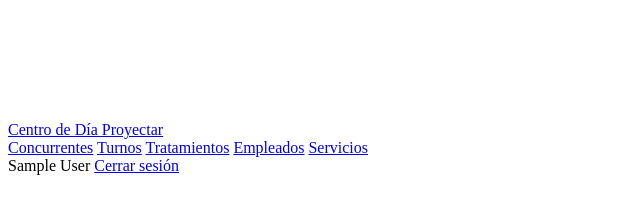
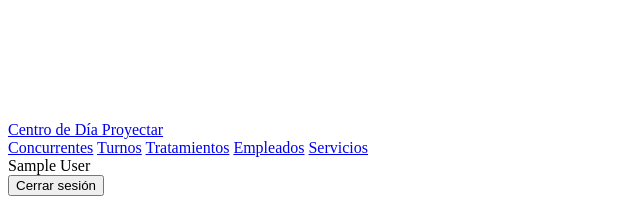
Before and after one commit to Maxi-Lopez/Practica_Profesionalizante_II_Lopez, a Django app: template templates/partials/navbar.html in a window 1280 px wide. Shown: the part 1151-1363 px from the top of the page, without its empty margins (0-640 px from the left). Before the commit the page ends 1326 px from the top, so only its background shows below. Run offline with Django 5.2, Linux system fonts and the light colour scheme; the template is opened without the code that fills it, so the values that code supplies are empty; the visitor is signed in with stand-in values (Sample User, id 1); parts of the project's set-up code (start-up, migrations or seed data) failed here and were passed over.

Commit message:
fix(auth): corrijo logout para usar POST y evitar 405

```diff
--- a/templates/partials/navbar.html
+++ b/templates/partials/navbar.html
@@ -24,7 +24,12 @@
 
                     <div class="flex items-center space-x-4">
                         <span class="text-sm text-gray-600 hidden sm:block">{{ user.get_full_name|default:user.username }}</span>
-                        <a href="{% url 'logout' %}" class="text-gray-600 hover:text-primary-600 font-medium transition-colors">Cerrar sesión</a>
+                        <form method="post" action="{% url 'logout' %}" class="inline">
+                            {% csrf_token %}
+                            <button type="submit" class="text-gray-600 hover:text-primary-600 font-medium transition-colors">
+                                Cerrar sesión
+                            </button>
+                        </form>
                     </div>
                 {% else %}
                     <a href="{% url 'login' %}" class="text-gray-600 hover:text-primary-600 font-medium transition-colors">Iniciar sesión</a>
```
